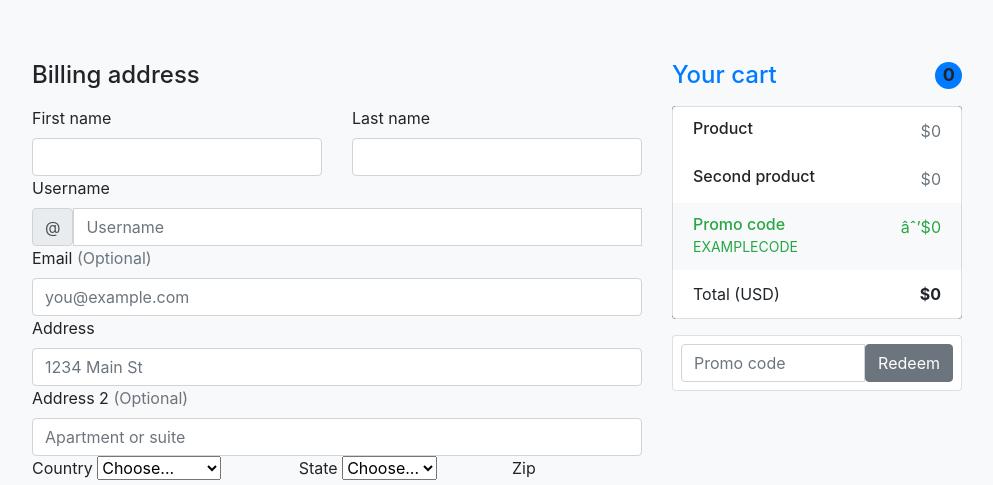
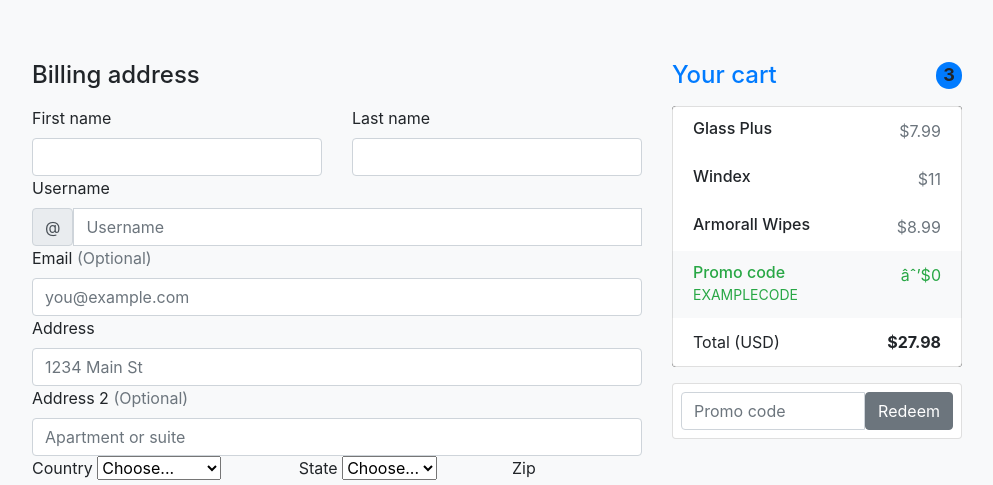
Before and after one commit to Tm400/tm, a plain HTML site: page checkout.html in a window 1280 px wide. Shown: the part 295-780 px from the top of the page, without its empty margins (143-1136 px from the left). Drawn offline with nearby package versions, Linux system fonts and the light colour scheme; files that its build step writes are made by us from their sources.

Commit message:
Add files via upload

```diff
--- a/checkout.html
+++ b/checkout.html
@@ -131,22 +131,29 @@ li a:hover {
       <div class="col-md-5 col-lg-4 order-md-last">
         <h4 class="d-flex justify-content-between align-items-center mb-3">
           <span class="text-primary">Your cart</span>
-          <span class="badge bg-primary rounded-pill">0</span>
+          <span class="badge bg-primary rounded-pill">3</span>
         </h4>
         <ul class="list-group mb-3">
           <li class="list-group-item d-flex justify-content-between lh-sm">
             <div>
-              <h6 class="my-0">Product</h6>
+              <h6 class="my-0">Glass Plus</h6>
               <small class="text-muted"></small>
             </div>
-            <span class="text-muted">$0</span>
+            <span class="text-muted">$7.99</span>
           </li>
           <li class="list-group-item d-flex justify-content-between lh-sm">
             <div>
-              <h6 class="my-0">Second product</h6>
+              <h6 class="my-0">Windex</h6>
               <small class="text-muted"></small>
             </div>
-            <span class="text-muted">$0</span>
+            <span class="text-muted">$11</span>
+          </li>
+          <li class="list-group-item d-flex justify-content-between lh-sm">
+            <div>
+              <h6 class="my-0">Armorall Wipes</h6>
+              <small class="text-muted"></small>
+            </div>
+            <span class="text-muted">$8.99</span>
           </li>
           <li class="list-group-item d-flex justify-content-between bg-light">
             <div class="text-success">
@@ -157,7 +164,7 @@ li a:hover {
           </li>
           <li class="list-group-item d-flex justify-content-between">
             <span>Total (USD)</span>
-            <strong>$0</strong>
+            <strong>$27.98</strong>
           </li>
         </ul>
 
```
